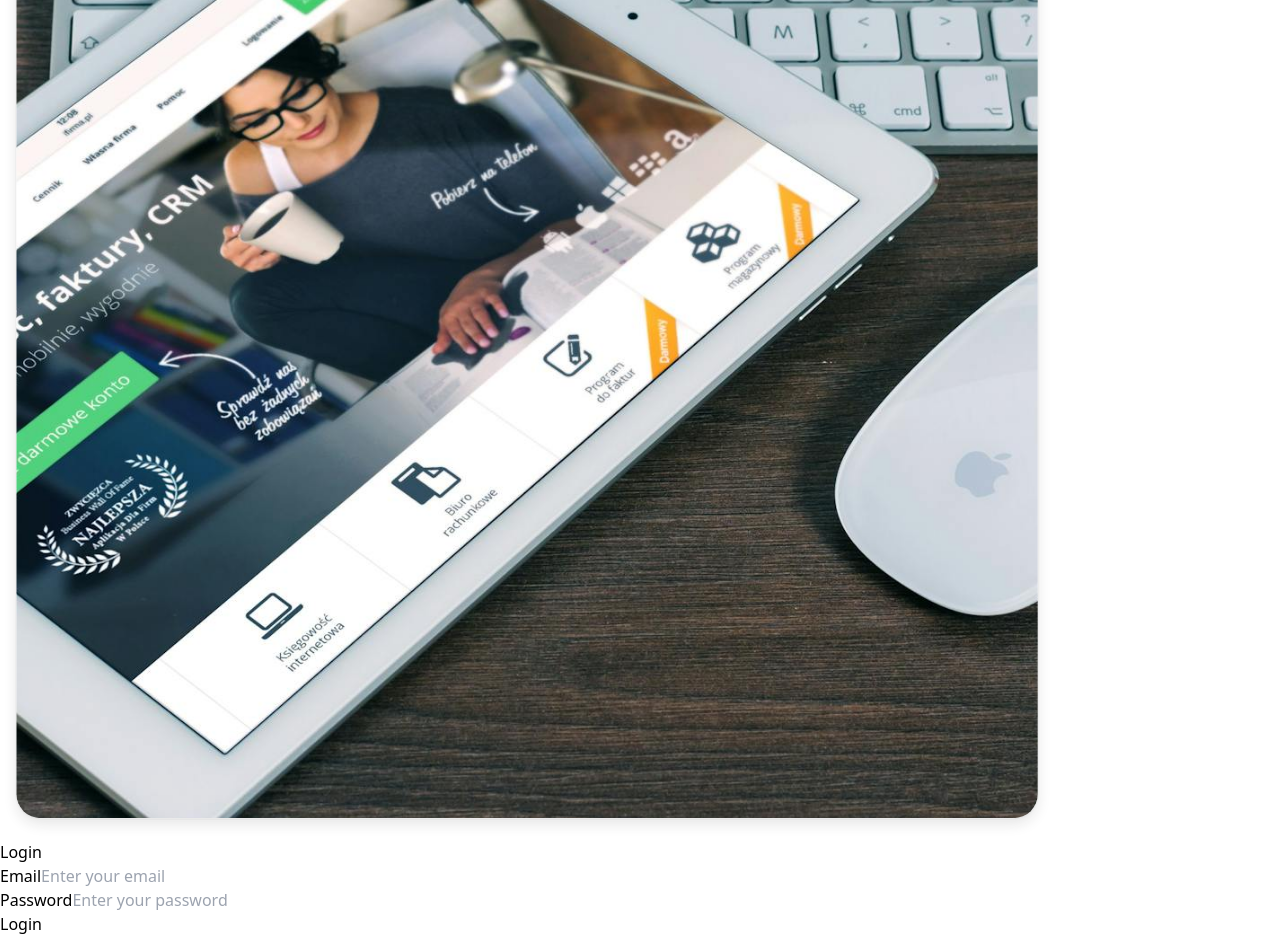
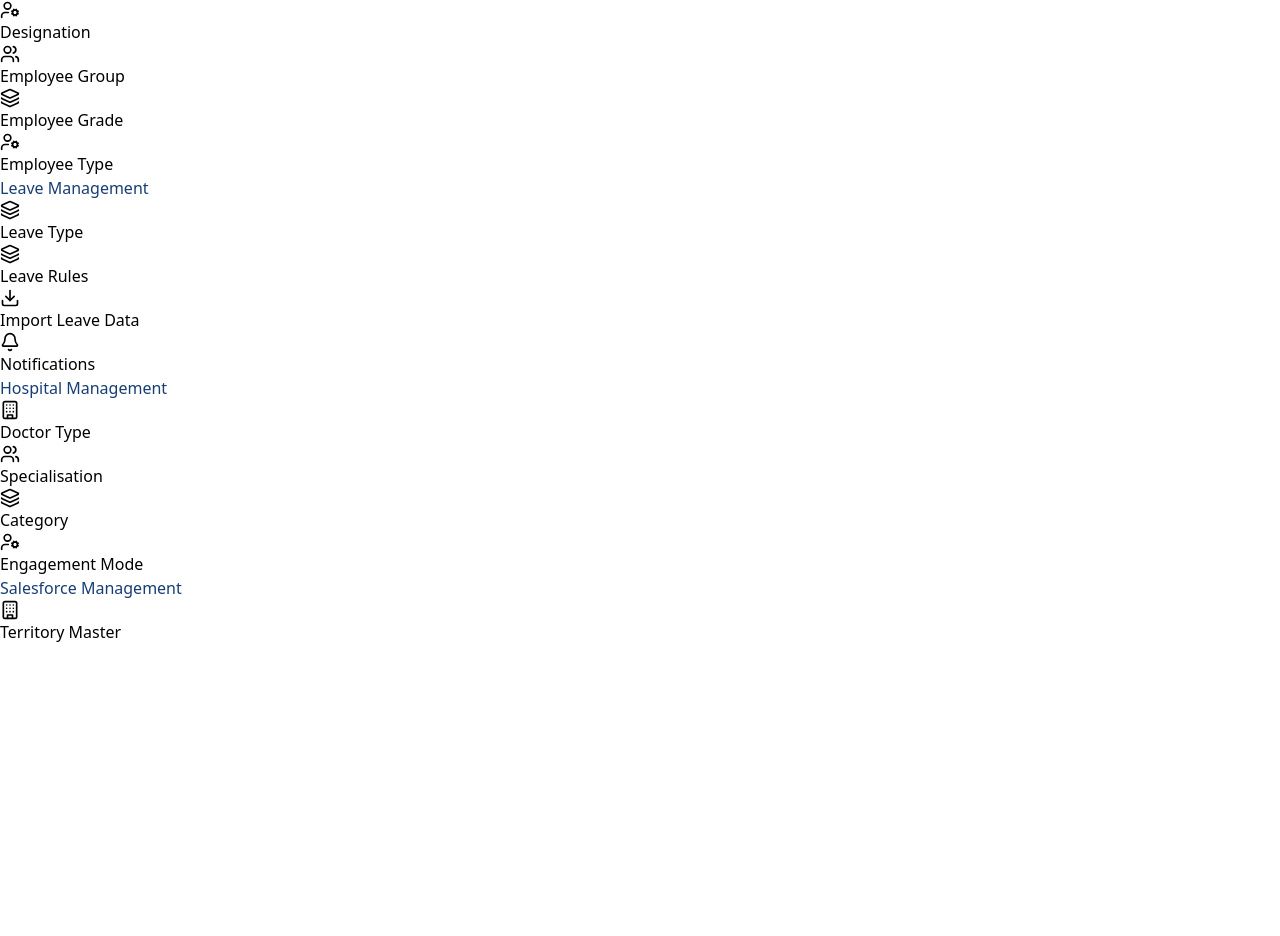
Before and after one commit to arunprasath13/yantra, a React (Vite) app: page /configuration in a window 1280 px wide. Before the commit this address led to /login. Shown: the part 320-1256 px from the top of the page. After the commit the page ends 964 px from the top, so only its background shows below. Built offline with nearby package versions, Linux system fonts and the light colour scheme.

Commit message:
Removed Header and sideBar✅

```diff
--- a/src/App.tsx
+++ b/src/App.tsx
@@ -1,37 +1,25 @@
-import React from "react";
+
 import { BrowserRouter as Router, Routes, Route, Navigate } from "react-router-dom";
 import ConfigurationPage from "./pages/ConfigurationPage";
 import EntityPage from "./pages/EntityPage";
-import useAutheStore from "./store/useAutheStore";
-import LoginPage from "./pages/LoginPage";
+
 import { ToastContainer } from "react-toastify";
 import AddEntityPage from "./pages/AddEntityPage";
 import TerritoriesPage from "./pages/TerritoriesPage";
 import AddEditTerritoryPage from "./pages/AddEditTerritoryPage";
-
-const ProtectedRoute = ({ element }: { element: React.ReactElement }) => {
-  const { isAuthenticated } = useAutheStore();
-  console.log("data: ", isAuthenticated)
-  return isAuthenticated ? element : <Navigate to="/login" />;
-};
-
 
 function App() {
   return (
     <Router>
       <ToastContainer position="bottom-right" autoClose={3000} />
       <Routes>
-        <Route path="/login" element={<LoginPage />} />
-        <Route path="/" element={<ProtectedRoute element={<ConfigurationPage />} />} />
-        <Route path="/configuration" element={<ProtectedRoute element={<ConfigurationPage />} />} />
-        <Route path="/:entityType/:entityId" element={<ProtectedRoute element={<EntityPage />} />} />
-
-
-        <Route path="/add/:entityType/:entityId" element={<ProtectedRoute element={<AddEntityPage />} />} />
-        <Route path="/territory" element={<ProtectedRoute element={<TerritoriesPage />} />} />
-
-        <Route path="/add-territory" element={<ProtectedRoute element={<AddEditTerritoryPage />} />} />
-        <Route path="/edit-territory/:id" element={<ProtectedRoute element={<AddEditTerritoryPage />} />} />
+        <Route path="/" element={<Navigate to="/configuration" replace />} />
+        <Route path="/configuration" element={<ConfigurationPage />} />
+        <Route path="/:entityType/:entityId" element={<EntityPage />} />
+        <Route path="/add/:entityType/:entityId" element={<AddEntityPage />} />
+        <Route path="/territory" element={<TerritoriesPage />} />
+        <Route path="/add-territory" element={<AddEditTerritoryPage />} />
+        <Route path="/edit-territory/:id" element={<AddEditTerritoryPage />} />
       </Routes>
     </Router>
   );
--- a/src/components/Entity/EntityTable.tsx
+++ b/src/components/Entity/EntityTable.tsx
@@ -43,7 +43,7 @@ const EntityTable: React.FC<EntityTableProps> = ({
                 checked={selectedEntities.length === entities.length}
               />
             </th>
-            <th className="text-gray-500">Code</th>
+            <th className="p-3 text-left text-gray-500">Code</th>
             <th className="p-3 text-left text-gray-500">Name</th>
             <th className="p-3 text-left text-gray-500">Description</th>
             <th className="p-3 text-left text-gray-500">Created By</th>
--- a/src/components/Territory/TerritoryTable.tsx
+++ b/src/components/Territory/TerritoryTable.tsx
@@ -45,7 +45,7 @@ const TerritoryTable: React.FC<TerritoryTableProps> = ({
                                     checked={selectedEntities.length === entities.length && entities.length > 0}
                                 />
                             </th>
-                            <th className="text-gray-500">Territory Code</th>
+                            <th className="p-3 text-left text-gray-500">Territory Code</th>
                             <th className="p-3 text-left text-gray-500">Territory Name</th>
                             <th className="p-3 text-left text-gray-500">District</th>
                             <th className="p-3 text-left text-gray-500">Territory Manager</th>
--- a/src/layouts/DashboardLayout.tsx
+++ b/src/layouts/DashboardLayout.tsx
@@ -10,11 +10,7 @@ interface DashboardLayoutProps {
 const DashboardLayout: FC<DashboardLayoutProps> = ({ children }) => {
   return (
     <div className="flex h-screen">
-      <div className="w-64 h-screen overflow-y-auto">
-        <Sidebar />
-      </div>
       <div className="flex-1 flex flex-col h-screen overflow-hidden">
-        <Navbar />
         <main className="flex-1 overflow-y-auto p-4">{children}</main>
       </div>
     </div>
--- a/src/pages/LoginPage.tsx
+++ /dev/null
@@ -1,103 +0,0 @@
-import { useForm } from "react-hook-form";
-import { zodResolver } from "@hookform/resolvers/zod";
-import { z } from "zod";
-import useAutheStore from "../store/useAutheStore";
-import { useNavigate } from "react-router-dom";
-import { toast } from "react-toastify";
-import loginImage from "../../src/assets/yantra.png";
-import { User } from "../types/User";
-import { useState } from "react";
-
-const loginSchema = z.object({
-    email: z.string().email("Invalid email address"),
-    password: z.string().min(3, "Password must be at least 3 characters"),
-});
-
-const fakeLogin = async (data: { email: string; password: string }): Promise<User> => {
-    return new Promise((resolve) => {
-        setTimeout(() => {
-            resolve({
-                id: Math.ceil(Math.random() * 1000),
-                name: "Guest User",
-                email: data.email,
-            });
-        }, 1000);
-    });
-};
-
-const LoginPage = () => {
-    const navigate = useNavigate();
-    const { login } = useAutheStore();
-
-    const { register, handleSubmit, formState: { errors } } = useForm({
-        resolver: zodResolver(loginSchema),
-    });
-
-    const [loading, setLoading] = useState(false);
-
-    const onSubmit = async (formData: { email: string; password: string }) => {
-        setLoading(true);
-        try {
-            const user = await fakeLogin(formData);
-            login(user);
-            toast.success("Logged in successfully!");
-            navigate("/");
-        } catch (error) {
-            toast.error("Login failed. Please try again.");
-        } finally {
-            setLoading(false);
-        }
-    };
-
-    return (
-        <div className="flex min-h-screen overflow-hidden">
-            <div className="w-1/2 hidden md:flex justify-center items-center bg-gray-200">
-                <img
-                    src={loginImage}
-                    alt="Login Illustration"
-                    className="max-h-[100vh] object-contain rounded-lg shadow-lg"
-                />
-            </div>
-
-            <div className="w-full md:w-1/2 flex items-center justify-center bg-gray-100">
-                <div className="bg-white p-8 rounded-lg shadow-lg w-96">
-                    <h2 className="text-2xl font-bold mb-6 text-center">Login</h2>
-
-                    <form onSubmit={handleSubmit(onSubmit)}>
-                        <div className="mb-4">
-                            <label className="block text-gray-700 font-medium mb-1">Email</label>
-                            <input
-                                type="email"
-                                {...register("email")}
-                                placeholder="Enter your email"
-                                className="w-full px-3 py-2 border rounded-lg focus:outline-none focus:ring-2 focus:ring-blue-500"
-                            />
-                            {errors.email && <p className="text-red-500 text-sm mt-1">{errors.email.message}</p>}
-                        </div>
-
-                        <div className="mb-4">
-                            <label className="block text-gray-700 font-medium mb-1">Password</label>
-                            <input
-                                type="password"
-                                {...register("password")}
-                                placeholder="Enter your password"
-                                className="w-full px-3 py-2 border rounded-lg focus:outline-none focus:ring-2 focus:ring-blue-500"
-                            />
-                            {errors.password && <p className="text-red-500 text-sm mt-1">{errors.password.message}</p>}
-                        </div>
-
-                        <button
-                            type="submit"
-                            className="w-full bg-blue-500 text-white py-2 rounded-lg hover:bg-blue-600 transition"
-                            disabled={loading}
-                        >
-                            {loading ? "Logging in..." : "Login"}
-                        </button>
-                    </form>
-                </div>
-            </div>
-        </div>
-    );
-};
-
-export default LoginPage;
```
Also changed, not shown: 1 other file (tests, documents, lock files or other folders).
